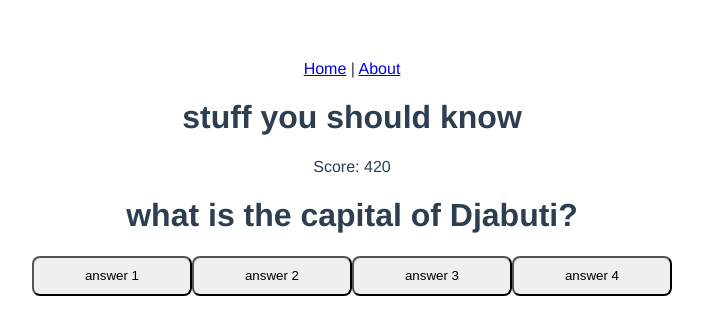
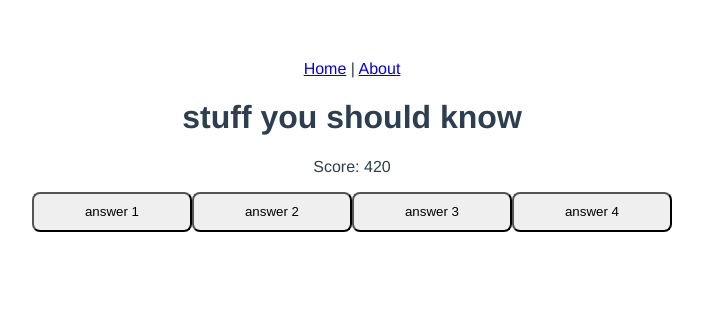
Before and after one commit to AdamAtri/vocab-aware, a Vue app: page /about in a window 1280 px wide. Shown: the top 334 px of the page, without its empty margins (288-991 px from the left). Built offline with nearby package versions, Linux system fonts and the light colour scheme.

Commit message:
refactor: convert to accept an array of worddef

```diff
--- a/src/components/Question.vue
+++ b/src/components/Question.vue
@@ -1,16 +1,20 @@
 <template>
   <div class="question">
-    <h1>{{ question }}</h1>
+    <ul>
+      <li v-for="q in question" v-bind:key="q.word">
+        <i>({{ q.partOfSpeech }})</i>&nbsp;{{ q.definition }}
+      </li>
+    </ul>
+
   </div>
 </template>
 
 <script lang="ts">
+  import { WordDef } from '@/store/word-model';
   import { Component, Prop, Vue } from 'vue-property-decorator';
-  @Component({
-
-  })
+  @Component({})
   export default class Question extends Vue {
-    @Prop({default: 'what is the capital of Djabuti?'}) question?:string;
+    @Prop() question?:Array<WordDef>;
   }
 </script>
 
```
